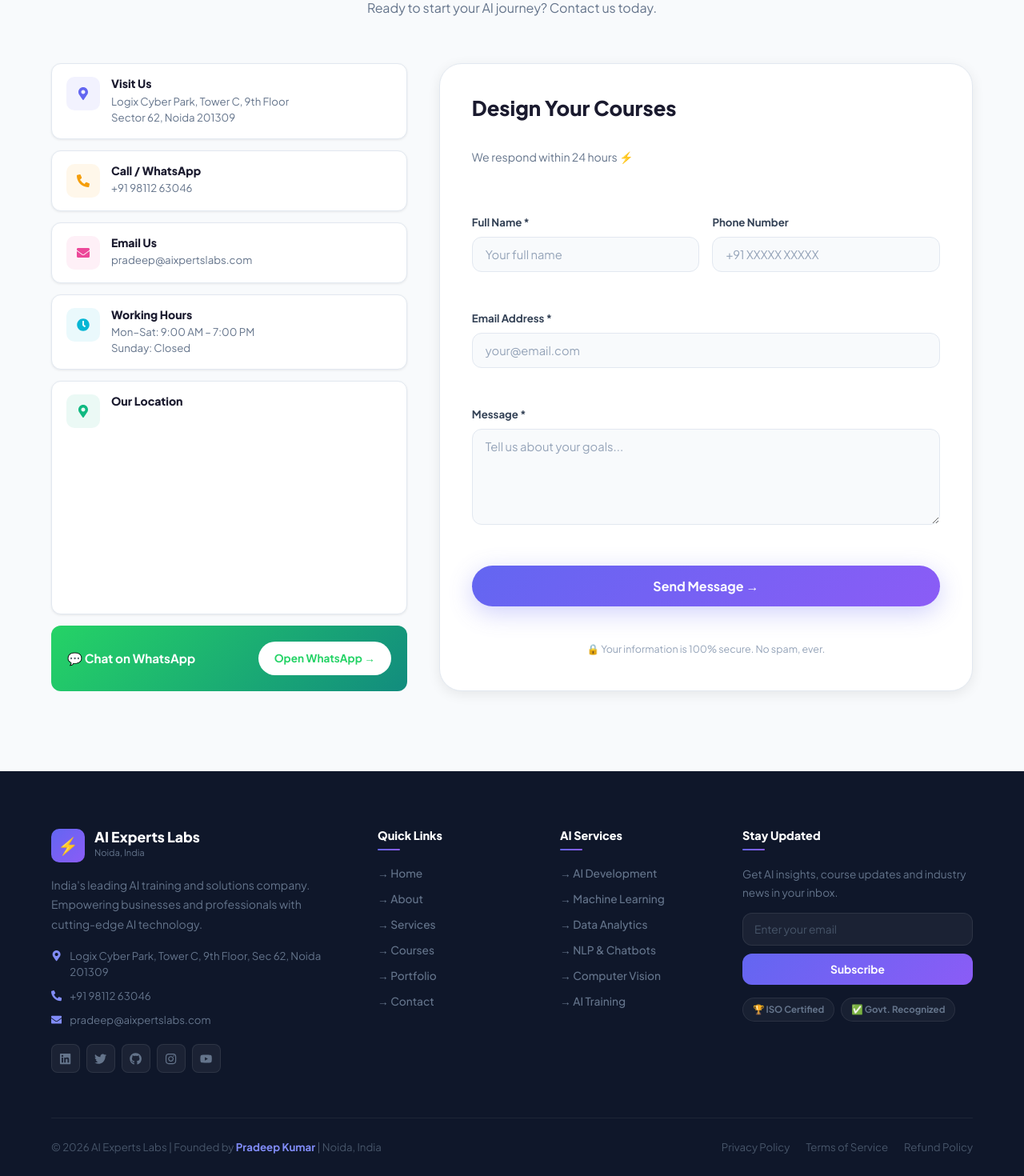
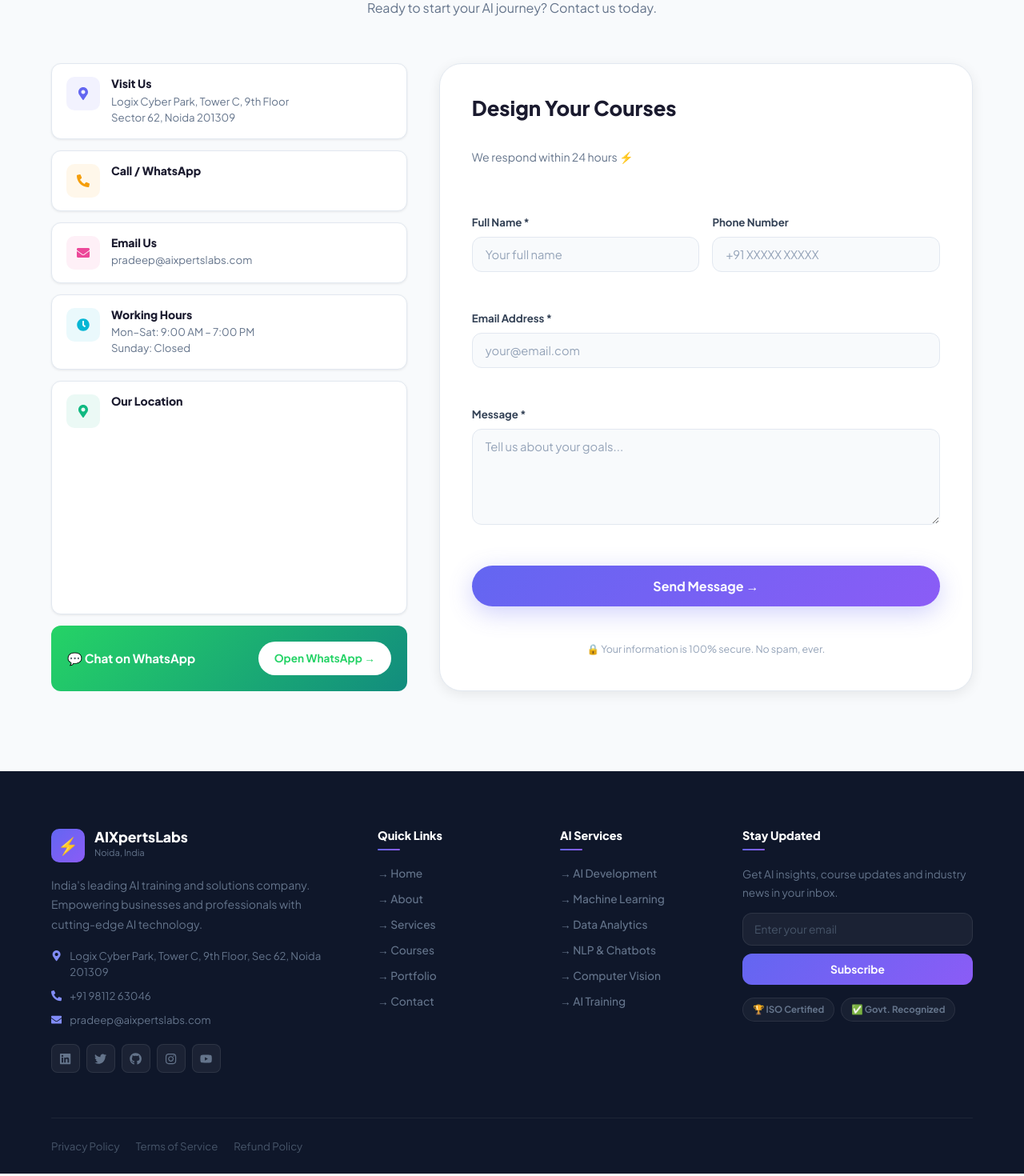
Before and after one commit to Amitkr77/AI-Expert-Labs, a React (Vite) app: page / in a window 1280 px wide. Shown: the part 4347-5817 px from the top of the page at 80% size. Built offline with nearby package versions, Linux system fonts and the light colour scheme; grey boxes are pictures that could not be loaded.

Commit message:
Update code - All components and pages refactored

```diff
--- a/src/App.jsx
+++ b/src/App.jsx
@@ -49,6 +49,7 @@ function App() {
 
         </Routes>
       </main>
+      <Footer />
     </div>
   )
 }
--- a/src/components/Contact/Contact.jsx
+++ b/src/components/Contact/Contact.jsx
@@ -3,7 +3,7 @@ import { FaMapMarkerAlt, FaPhoneAlt, FaEnvelope, FaClock } from 'react-icons/fa'
 import './Contact.css'
 
 const Contact = () => {
-  const [form, setForm] = useState({ name: '', email: '', phone: '', subject: '', message: '' })
+  const [form, setForm] = useState({ name: '', email: '', subject: '', message: '' })
   const [sent, setSent]   = useState(false)
   const [load, setLoad]   = useState(false)
 
@@ -30,7 +30,7 @@ const Contact = () => {
       icon: <FaPhoneAlt />,
       color: "#f59e0b",
       title: "Call / WhatsApp",
-      lines: ["+91 98112 63046"]
+      lines: [" "]
     },
     {
       icon: <FaEnvelope />,
--- a/src/components/Footer/Footer.jsx
+++ b/src/components/Footer/Footer.jsx
@@ -18,7 +18,7 @@ const Footer = () => {
             <div className="footer-logo">
               <div className="footer-logo-box">⚡</div>
               <div>
-                <p className="footer-logo-name">AI Experts Labs</p>
+                <p className="footer-logo-name">AIXpertsLabs</p>
                 <p className="footer-logo-sub">Noida, India</p>
               </div>
             </div>
@@ -88,7 +88,7 @@ const Footer = () => {
 
         {/* Bottom */}
         <div className="footer-bottom">
-          <p>© {year} AI Experts Labs | Founded by <strong>Pradeep Kumar</strong> | Noida, India</p>
+          {/* <p>© {year} AI Experts Labs | Founded by <strong>Pradeep Kumar</strong> | Noida, India</p> */}
           <div className="footer-bottom-links">
             <a href="#">Privacy Policy</a>
             <a href="#">Terms of Service</a>
--- a/src/data/siteData.js
+++ b/src/data/siteData.js
@@ -9,7 +9,7 @@ export const siteConfig = {
   tagline: "India's Leading AI Training & Solutions Hub",
   description: "Master Artificial Intelligence with India's top AI experts. Learn, Build & Deploy real-world AI solutions.",
   email: "pradeep@aixpertslabs.com",
-  phone: "+91 98112 63046",
+  phone: " ",
   address: "Logix Cyber Park, Tower C, 9th Floor, Sec 62, Noida 201309",
   founder: "Pradeep Kumar",
   social: {
--- a/src/pages/About/About.jsx
+++ b/src/pages/About/About.jsx
@@ -65,13 +65,13 @@ const About = () => {
                   <p>Logix Cyber Park, Tower C, 9th Floor, Sector 62, Noida 201309</p>
                 </div>
               </div>
-              <div className="ab-info-item">
+              {/* <div className="ab-info-item">
                 <span>👤</span>
                 <div>
                   <strong>Founder & CEO</strong>
-                  <p>Pradeep Kumar — +91 98112 63046</p>
+                  <p>Pradeep Kumar </p>
                 </div>
-              </div>
+              </div> */}
               <div className="ab-info-item">
                 <span>✉️</span>
                 <div>
--- a/src/pages/Contact/Contact.jsx
+++ b/src/pages/Contact/Contact.jsx
@@ -19,7 +19,7 @@ const Contact = () => {
   const [form, setForm] = useState({
     name: '',
     email: '',
-    phone: '',
+   // phone: '',
     subject: '',
     message: '',
   })
@@ -60,7 +60,7 @@ const Contact = () => {
     setTimeout(() => {
       setLoading(false)
       setSent(true)
-      setForm({ name: '', email: '', phone: '', subject: '', message: '' })
+      setForm({ name: '', email: '', subject: '', message: '' })
     }, 2000)
   }
 
@@ -88,7 +88,7 @@ const Contact = () => {
       color: '#f59e0b',
       bg: 'rgba(245,158,11,0.08)',
       title: 'Call / WhatsApp',
-      lines: ['+91 98112 63046'],
+      lines: [''],
       link: 'tel:+919811263046',
     },
     {
@@ -147,16 +147,16 @@ const Contact = () => {
               </h1>
               <p className="ch-p">
                 Ready to start your AI journey or need a custom AI solution?
-                Talk to <strong>Pradeep Kumar</strong> — our Founder & CEO —
-                and our expert team today.
+                Talk to <strong>Our expert team today.</strong>
+
               </p>
 
               {/* Quick Contact Chips */}
               <div className="ch-chips">
-                <a href="tel:+919811263046" className="ch-chip">
+                {/* <a href="tel:+919811263046" className="ch-chip">
                   <FaPhoneAlt />
                   <span>+91 98112 63046</span>
-                </a>
+                </a> */}
                 <a
                   href="https://wa.me/919811263046"
                   target="_blank"
@@ -291,11 +291,11 @@ const Contact = () => {
                   </div>
                   <h2 className="success-h2">Message Sent! 🎉</h2>
                   <p className="success-p">
-                    Thank you for reaching out! <strong>Pradeep Kumar</strong> or
+                    Thank you for reaching out! <strong></strong>
                     our team will get back to you within <strong>24 hours</strong>.
                   </p>
                   <div className="success-info">
-                    <p>📞 For urgent queries: <a href="tel:+919811263046">+91 98112 63046</a></p>
+                    {/* <p>📞 For urgent queries: <a href="tel:+919811263046">+91 98112 63046</a></p> */}
                     <p>💬 Or <a href="https://wa.me/919811263046" target="_blank" rel="noreferrer">WhatsApp Us</a></p>
                   </div>
                   <button
@@ -477,10 +477,10 @@ const Contact = () => {
                 <div className="call-icon">📞</div>
                 <div className="call-content">
                   <p className="call-label">Call Directly</p>
-                  <a href="tel:+919811263046" className="call-number">
+                  {/* <a href="tel:+919811263046" className="call-number">
                     +91 98112 63046
-                  </a>
-                  <p className="call-name">Pradeep Kumar — Founder & CEO</p>
+                  </a> */}
+                  <p className="call-name">Our team</p>
                 </div>
               </div>
 
@@ -576,13 +576,13 @@ const Contact = () => {
               Still Have Questions?
             </h2>
             <p className="cta-p">
-              Reach out to <strong>Pradeep Kumar</strong> directly —
+              Reach out to <strong>Our Team</strong> directly —
               we're always happy to help!
             </p>
             <div className="cta-action-btns">
-              <a href="tel:+919811263046" className="cta-btn-primary">
+              {/* <a href="tel:+919811263046" className="cta-btn-primary">
                 📞 Call Now
-              </a>
+              </a> */}
               <a
                 href="https://wa.me/919811263046"
                 target="_blank"
--- a/src/pages/Courses/Corporate.jsx
+++ b/src/pages/Courses/Corporate.jsx
@@ -173,13 +173,13 @@ const Corporate = () => {
         <div className="container">
           <div className="corp-cta-box" data-aos="fade-up">
             <h2>Get a Custom Training Proposal</h2>
-            <p>Talk to <strong>Pradeep Kumar</strong> — Founder & CEO, AI Experts Labs</p>
+            <p>Talk to <strong>Our Team  </strong> AIXperts Labs</p>
             <p className="corp-cta-addr">📍 Logix Cyber Park, Tower C, 9th Floor, Sec 62, Noida</p>
-            <div className="corp-cta-btns">
+            {/* <div className="corp-cta-btns">
               <a href="tel:+919811263046" className="cta-call-c">📞 +91 98112 63046</a>
               <a href="https://wa.me/919811263046" target="_blank" rel="noreferrer" className="cta-wa-c">💬 WhatsApp</a>
               <a href="mailto:pradeep@aixpertslabs.com" className="cta-email-c">✉️ Email Us</a>
-            </div>
+            </div> */}
           </div>
         </div>
       </section>
--- a/src/pages/Courses/Institute.jsx
+++ b/src/pages/Courses/Institute.jsx
@@ -164,11 +164,11 @@ const Institute = () => {
         <div className="container">
           <div className="inst-cta-box" data-aos="fade-up">
             <h2>Start Your AI Journey Today!</h2>
-            <p>Talk to <strong>Pradeep Kumar</strong> for FREE counseling</p>
-            <div className="inst-cta-btns">
+            <p>Talk to <strong>Our Team</strong> for FREE counseling</p>
+            {/* <div className="inst-cta-btns">
               <a href="tel:+919811263046" className="cta-call">📞 +91 98112 63046</a>
               <a href="https://wa.me/919811263046" target="_blank" rel="noreferrer" className="cta-wa">💬 WhatsApp</a>
-            </div>
+            </div> */}
           </div>
         </div>
       </section>
--- a/src/pages/Home/Home.jsx
+++ b/src/pages/Home/Home.jsx
@@ -30,7 +30,7 @@ const Home = () => {
         <Portfolio />
         <Contact />
       </main>
-      <Footer />
+
     </>
   )
 }
--- a/src/pages/Services/Services.jsx
+++ b/src/pages/Services/Services.jsx
@@ -30,14 +30,14 @@ const Services = () => {
           ))}
         </div>
 
-        <div className="services-contact-banner" data-aos="fade-up">
+        {/* <div className="services-contact-banner" data-aos="fade-up">
           <h2>Ready to Build Your AI Solution?</h2>
-          <p>Contact <strong>Pradeep Kumar</strong> at +91 98112 63046</p>
+          <p>Contact us  <strong>Our Team</strong></p>
           <div style={{ display:'flex', gap:'14px', justifyContent:'center', flexWrap:'wrap', marginTop:'20px' }}>
             <a href="tel:+919811263046"                           className="btn-primary">📞 Call Now</a>
             <a href="https://wa.me/919811263046" target="_blank" rel="noreferrer" className="btn-wa">💬 WhatsApp</a>
           </div>
-        </div>
+        </div> */}
       </section>
     </div>
   )
```
